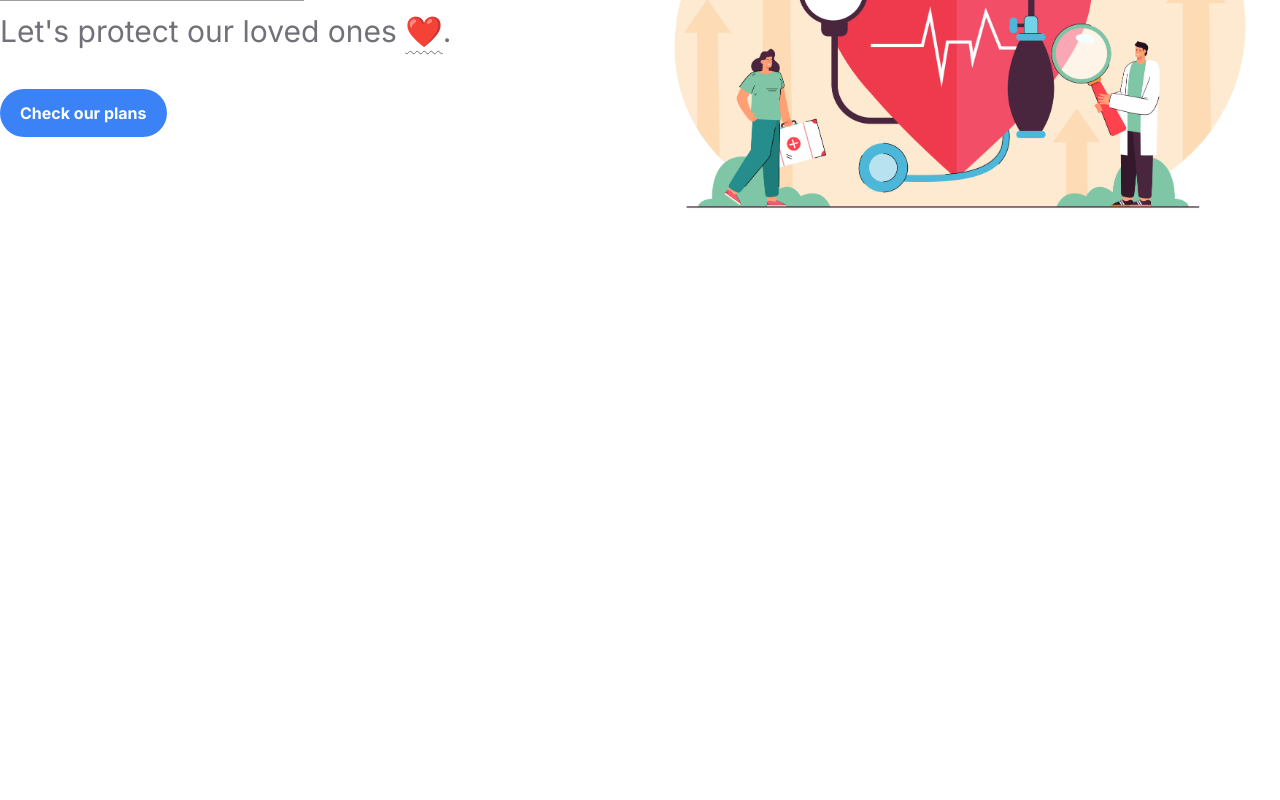
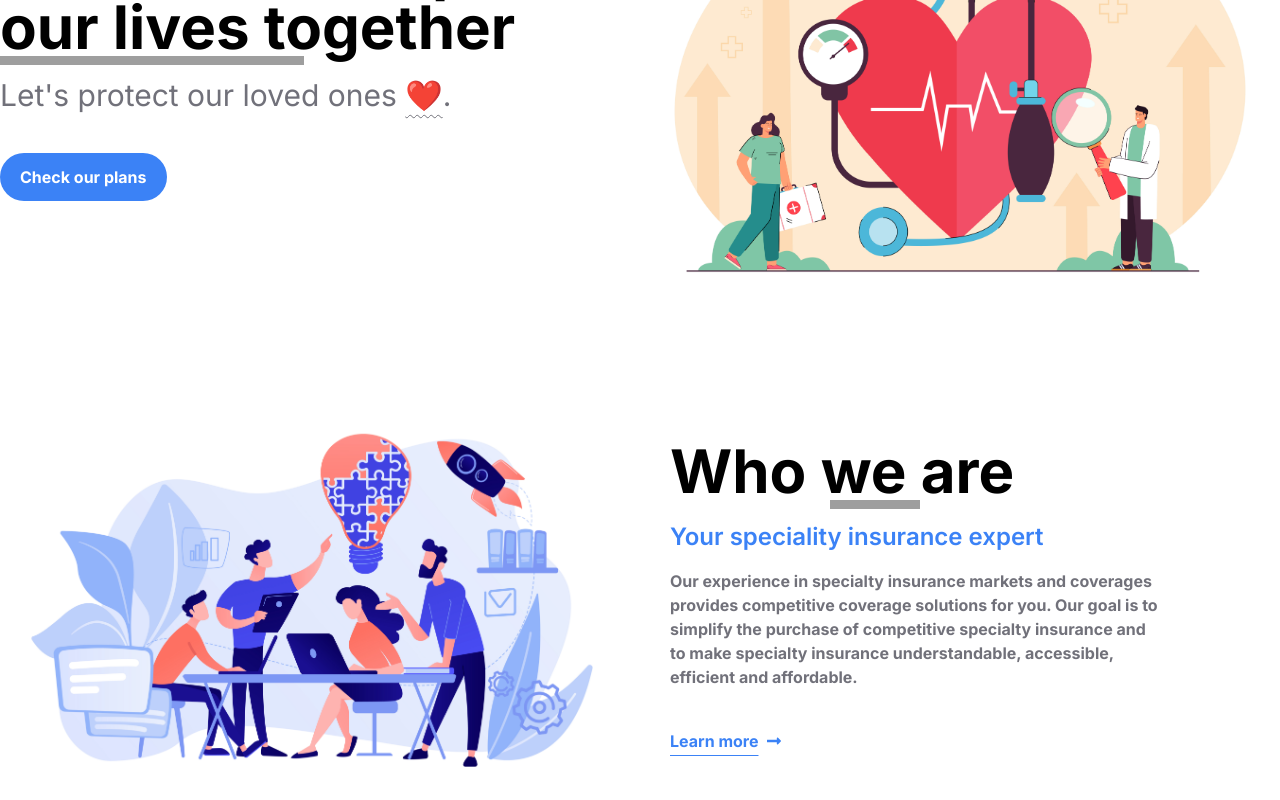
Before and after one commit to hustlerZzZ/insurance, a Next.js app: page / in a window 1280 px wide. Shown: the part 299-1099 px from the top of the page. Before the commit the page ends 800 px from the top, so only its background shows below. Built offline with nearby package versions, Linux system fonts and the light colour scheme; grey boxes are pictures that could not be loaded.

Commit message:
Updated-About

```diff
--- a/src/app/page.tsx
+++ b/src/app/page.tsx
@@ -1,6 +1,33 @@
+import { FaLongArrowAltRight } from "react-icons/fa";
+
+function Who() {
+    return (
+
+        <div className="flex items-center justify-between mx-auto max-w-7xl mt-24 ">
+            <div className="left w-1/2 mr-8">
+                <img src="./Who-img.jpg" alt="About-image" className="w-full" />
+            </div>
+            <div className="right w-1/2 ml-7 ">
+                <div>
+                    <h1 className="text-6xl font-bold mb-5 relative">Who <span className=" after:bg-[url('http://claimpro.ai/wp-content/uploads/2023/10/Line01.png')] after:w-[90px] after:h-[9px] after:absolute after:left-40 after:-bottom-2
+ ">we</span> are</h1>
+                    <h2 className="text-2xl mt-2 text-blue-500 font-semibold">Your speciality insurance expert </h2>
+                </div>
+                <p className="text-zinc-500 mt-4 w-4/5 font-bold">Our experience in specialty insurance markets and coverages provides competitive coverage solutions for you. Our goal is to simplify the purchase of competitive specialty insurance and to make specialty insurance understandable, accessible, efficient and affordable. </p>
+                <div className=" mt-10 text-blue-500 font-bold flex items-center underline underline-offset-8">
+                    <button className="    mr-2">Learn more
+                    </button><FaLongArrowAltRight />
+                </div>
+            </div>
+        </div>
+    );
+
+
+}
 export default function Home() {
   return (
-    <div className="flex items-center justify-center mx-auto max-w-7xl">
+   <>
+    <div className="flex items-center justify-center mx-auto max-w-7xl mt-16 ">
       <div className="left w-1/2 ">
         <div>
           <h1 className="text-6xl font-bold mb-5 relative">Lets make a <span className=" after:bg-[url('http://claimpro.ai/wp-content/uploads/2023/10/Line01.png')] after:w-[304px] after:h-[9px] after:absolute after:left-0 after:-bottom-2
@@ -15,5 +42,9 @@ export default function Home() {
         <img src="./heart.jpg" alt="heart" className="w-full" />
       </div>
     </div>
+       <Who/>
+   </>
   );
+
+
 }
```
Also changed, not shown: package.json (+4 -3 lines), public/Who-img.jpg (added), 1 other file (tests, documents, lock files or other folders).
